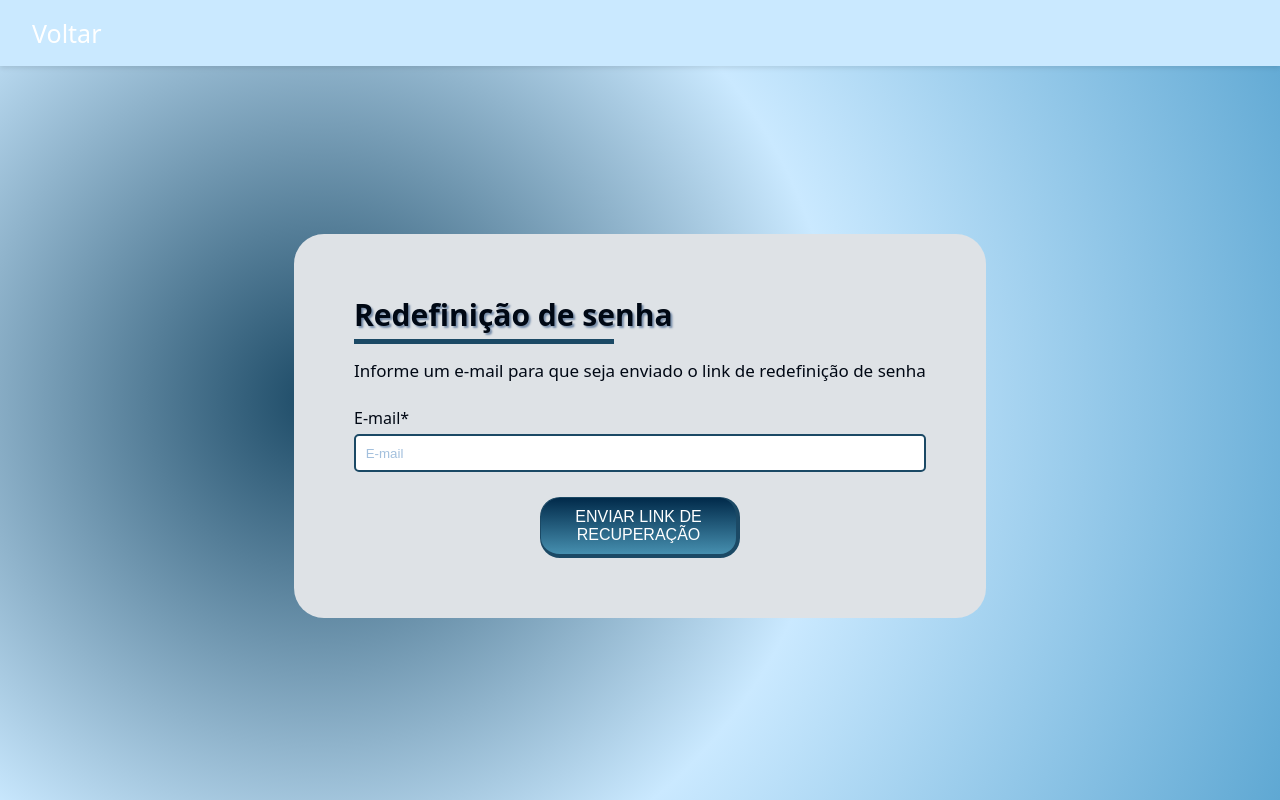
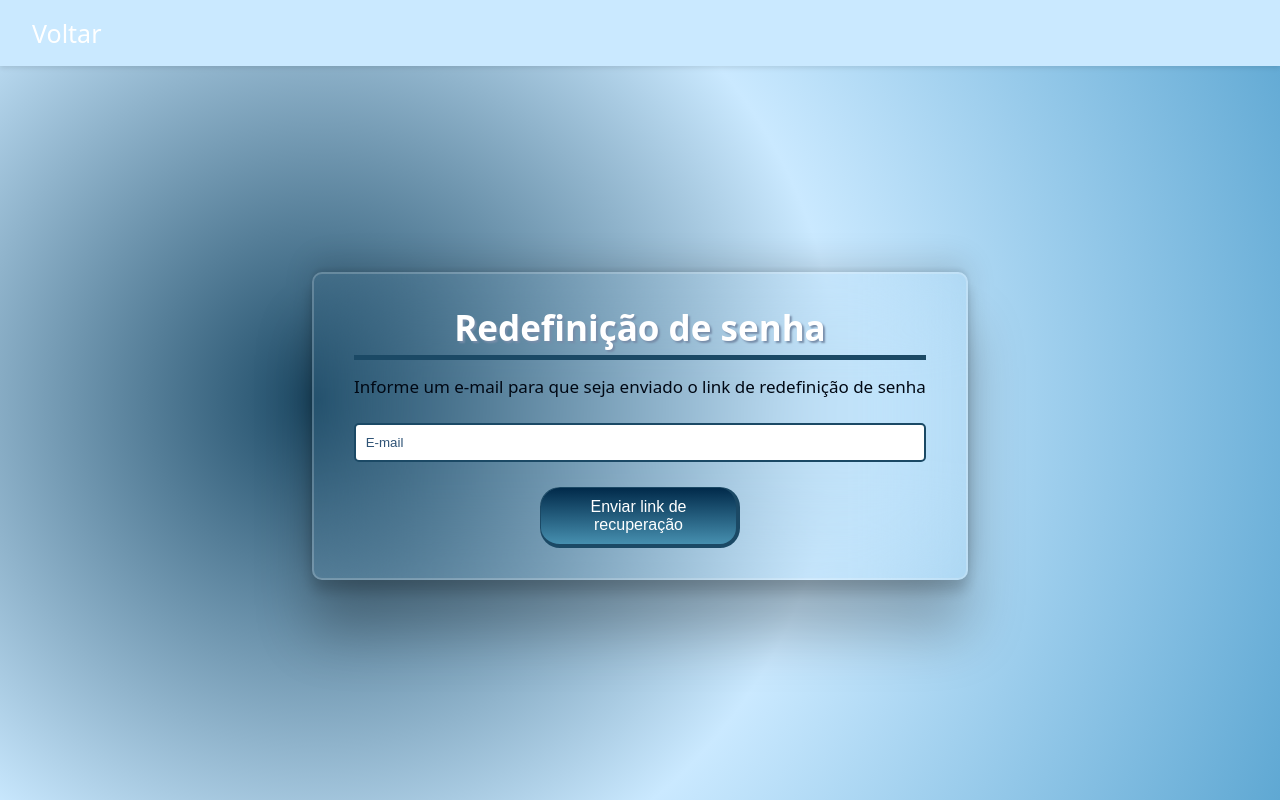
Before and after one commit to MariaFernandaMrqs/P-gina-de-login, a plain HTML site: page recupera_senha.html in a window 1280 px wide. Drawn offline with Linux system fonts and the light colour scheme; a web font is replaced by a local one.

Commit message:
novas atualizações

```diff
--- a/conta.css
+++ b/conta.css
@@ -21,7 +21,6 @@ body{
     width: 100%;
     height: 5px;
     margin-top: 4px;
-    align-self: center;
 }
 h1{
     color:#ffffff;
@@ -55,7 +54,7 @@ p{
     padding-top: 15px;
 }
 input::placeholder{
-    color: #a3c0dd;
+    color: #2f5376;
 }
 
 input {
--- a/recupera_senha.html
+++ b/recupera_senha.html
@@ -1,5 +1,5 @@
 <!DOCTYPE html>
-<html lang="en">
+<html lang="pt-br">
 <head>
     <meta charset="UTF-8">
     <meta name="viewport" content="width=device-width, initial-scale=1.0">
@@ -22,7 +22,6 @@
         </div>
 
         <div class="campo">
-            <label for="email">E-mail*</label>
             <input type="email" name="email" id="email" placeholder="E-mail">
         </div>
         <button class="botao">Enviar link de recuperação</button>
--- a/senha.css
+++ b/senha.css
@@ -22,7 +22,7 @@ body{
 }
 .barra{
     background-color: #1b4965ff;
-    width: 260px;
+    width: 100%;
     height: 5px;
     margin-top: 4px;
 }
@@ -34,16 +34,22 @@ main{
     height: calc(100vh - 80px);
 }
 form{
-    background-color: #dee2e6;
-    padding: 60px;
-    border-radius: 30px;
+    background-color: transparent;
+    border: 2px solid rgba(255, 255, 255, 0.2);
+    border-radius: 10px;
+    color: #000814;
+    backdrop-filter: blur(50px);
+    box-shadow: rgba(0, 0, 0, 0.25) 0px 54px 55px, rgba(0, 0, 0, 0.12) 0px -12px 30px, rgba(0, 0, 0, 0.17) 0px 12px 13px, rgba(0, 0, 0, 0.09) 0px -3px 5px;
+    padding: 30px 40px;
     display:flex;
     flex-direction: column;
     gap: 25px;
     outline: none;
 }
 h1{
-    font-size: 30px;
+    color:#ffffff;
+    text-align: center;
+    font-size: 35px;
     text-shadow: 2px 2px 2px #778da9;
 }
 p{
@@ -51,7 +57,7 @@ p{
     padding-top: 15px;
 }
 input::placeholder{
-    color: #a3c0dd;
+    color: #2f5376;
 }
 input{
     width: 100%;
@@ -72,12 +78,12 @@ button{
     border-radius: 20px;
     padding: 10px;
     align-self: center;
+    text-align: center;
     width: 200px;
     border: 1px solid #1b4965ff;
     background-image: linear-gradient(#012a4a, #468faf);
     border-right-width: 4px;
     border-bottom-width: 4px;
-    text-transform: uppercase;
     font-weight: 400;
     cursor: pointer;
 }
--- a/style.css
+++ b/style.css
@@ -93,6 +93,7 @@ button {
     border-right-width: 4px;
     border-bottom-width: 4px;
     font-weight: 400;
+    cursor: pointer;
 }
 
 input[type="email"],
```
Also changed, not shown: index.html (+2 -2 lines).
